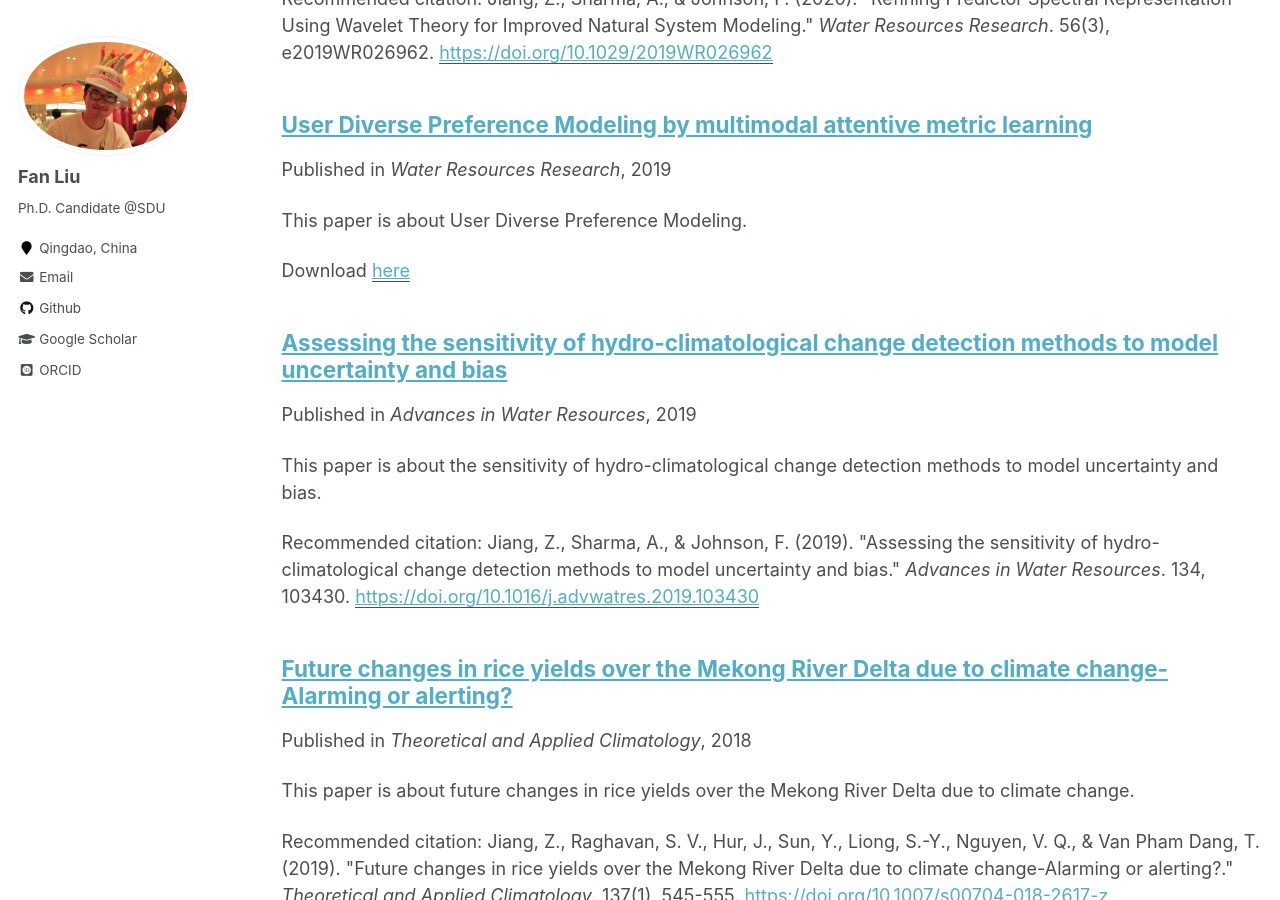
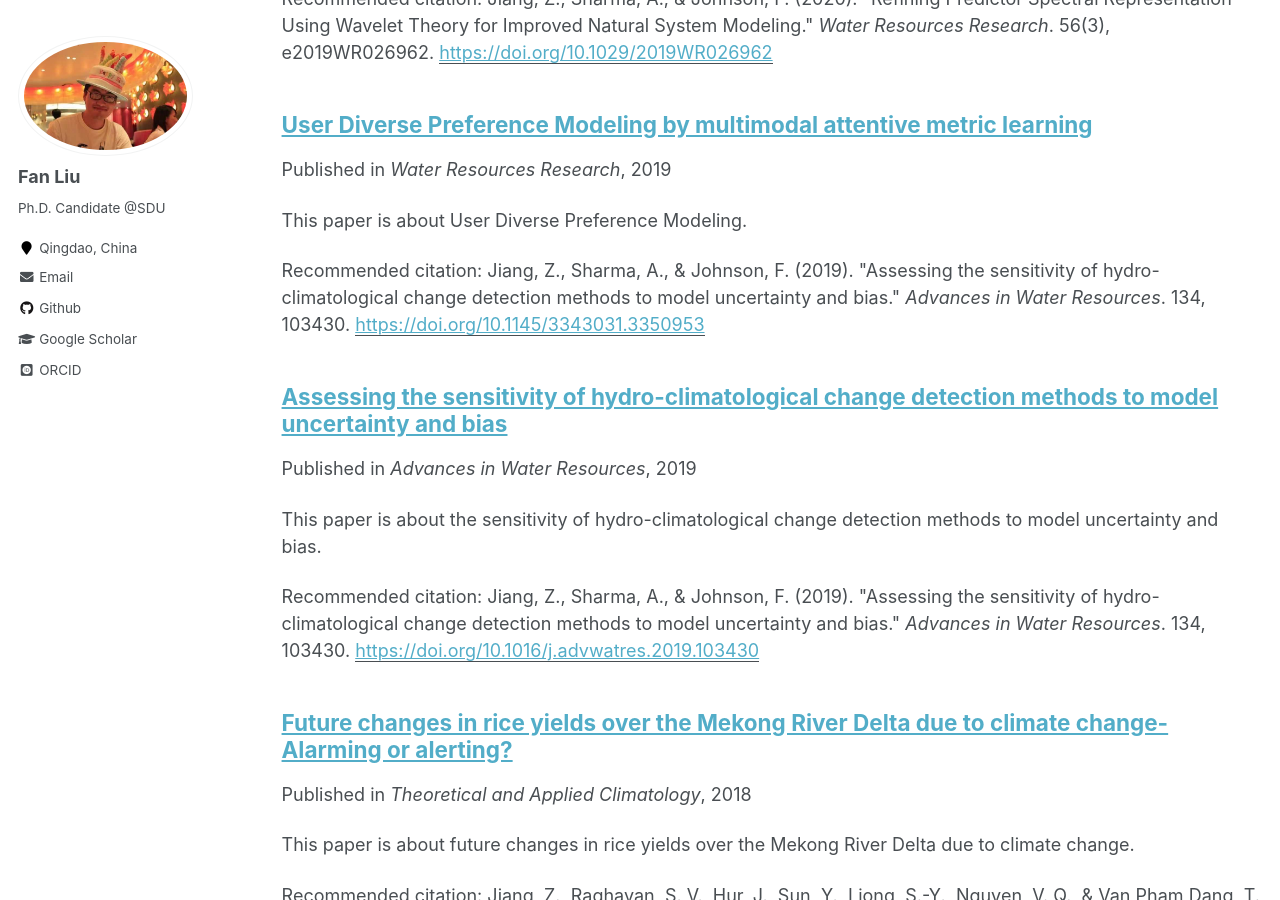
Before and after one commit to liufancs/liufancs.github.io, a Jekyll site: the page built from _pages/publications.md, in a window 1280 px wide and 900 px high, scrolled down 1003 px. Built offline with Jekyll 4.4.1, drawn with Linux system fonts in a browser that asks for light colours; some web fonts are replaced.

Commit message:
Update 2019-10-21-paper-MM.md

```diff
--- a/_publications/2019-10-21-paper-MM.md
+++ b/_publications/2019-10-21-paper-MM.md
@@ -6,6 +6,7 @@ excerpt: 'This paper is about User Diverse Preference Modeling.'
 date: 2019-10-21
 venue: 'Water Resources Research'
 paperurl: 'https://doi.org/10.1145/3343031.3350953'
+citation: 'Jiang, Z., Sharma, A., & Johnson, F. (2019). "Assessing the sensitivity of hydro-climatological change detection methods to model uncertainty and bias." <i>Advances in Water Resources</i>. 134, 103430.'
 ---
 This paper is about User Diverse Preference Modeling.
 
```
